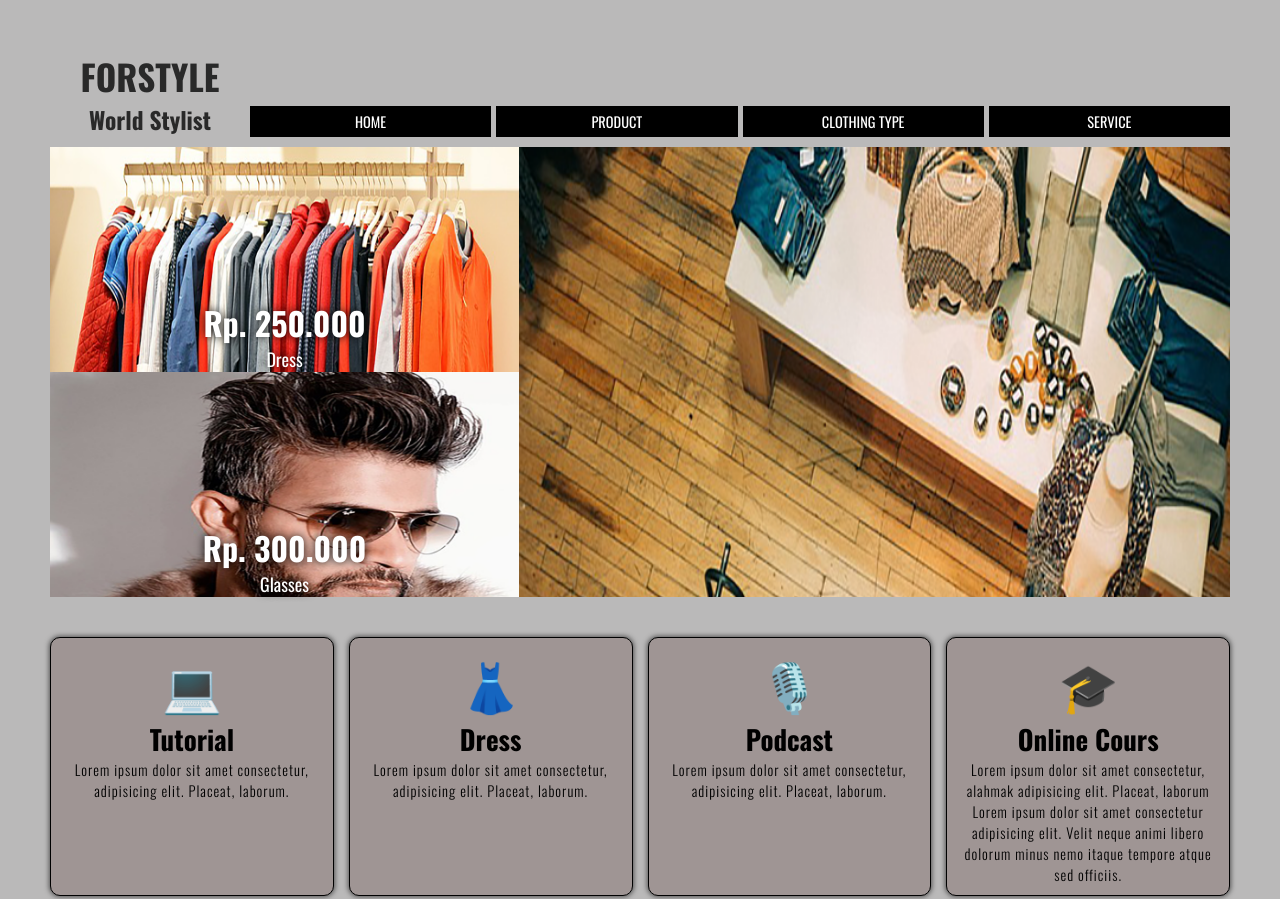
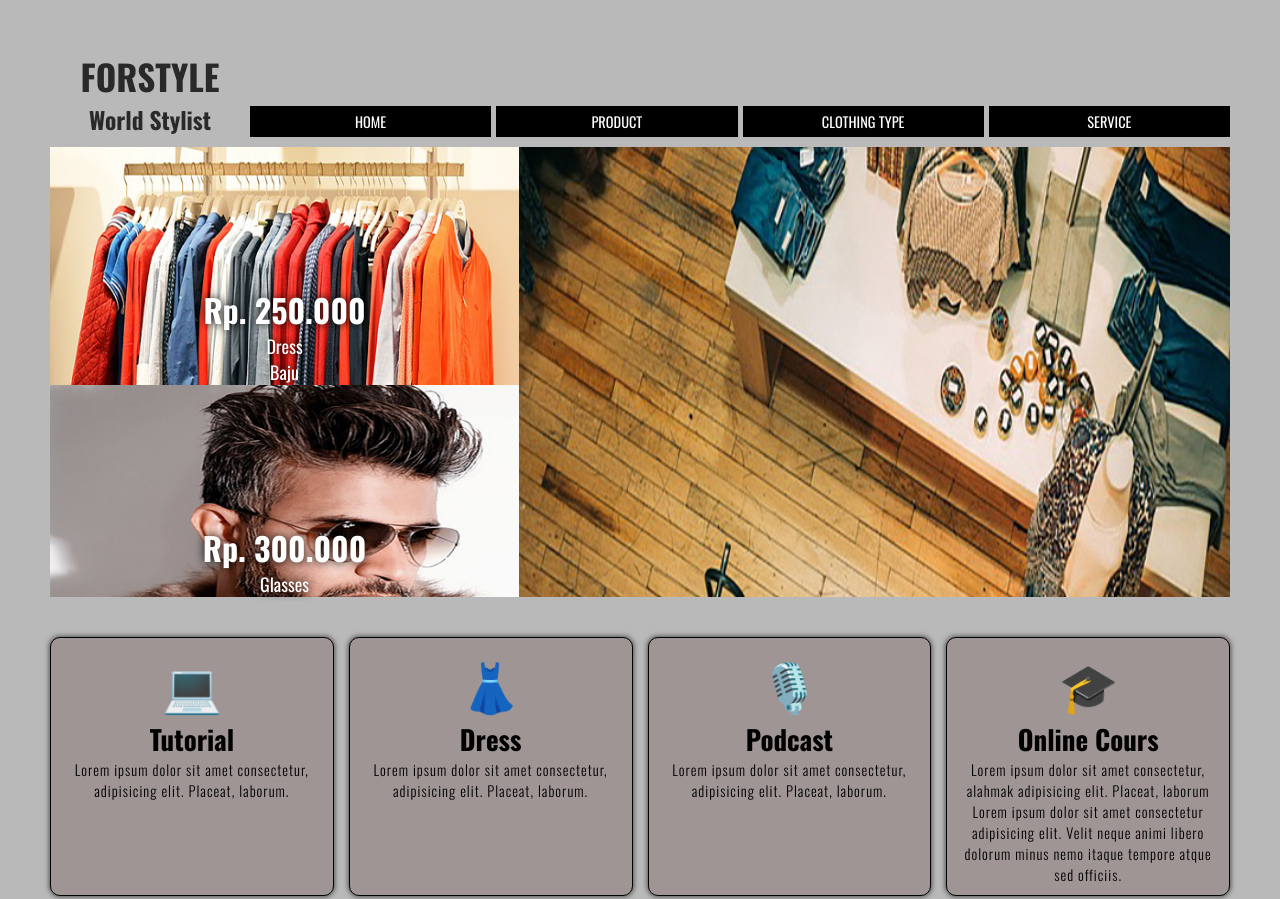
Before and after one commit to firyanSyah2003/firyanSyah2003.github.io, a plain HTML site: page index.html in a window 1280 px wide. Shown: the top 899 px of the page. Drawn offline with nearby package versions, Linux system fonts and the light colour scheme.

Commit message:
Mengubah isi Index pada feature-1 menjadi baju

```diff
--- a/index.html
+++ b/index.html
@@ -24,6 +24,7 @@
                 <div class="border-1">
                     <h4 class="price">Rp. 250.000</h4>
                     <p>Dress</p>
+                    <p>Baju</p>
                 </div>
             </div>
             <div class="features features-2">
```
